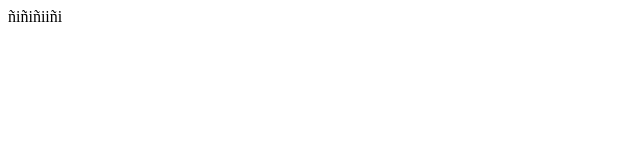
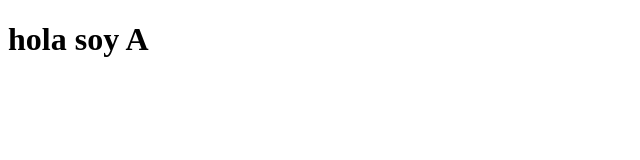
Before and after one commit to Yeikerjsuarezc/trabajo-en-equipo, a plain HTML site: page index.html in a window 1280 px wide. Shown: the whole page, without its empty margins (0-640 px from the left). Drawn offline with Linux system fonts and the light colour scheme.

Commit message:
dije que soy A

```diff
--- a/index.html
+++ b/index.html
@@ -1 +1,11 @@
-<p>ñiñiñiiñi</p>
+<!DOCTYPE html>
+<html lang="en">
+<head>
+    <meta charset="UTF-8">
+    <meta name="viewport" content="width=device-width, initial-scale=1.0">
+    <title>Document</title>
+</head>
+<body>
+    <h1>hola soy A</h1>
+</body>
+</html>
```
